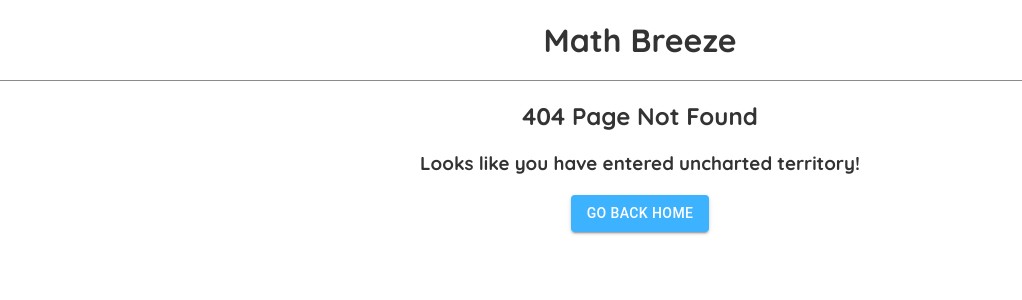
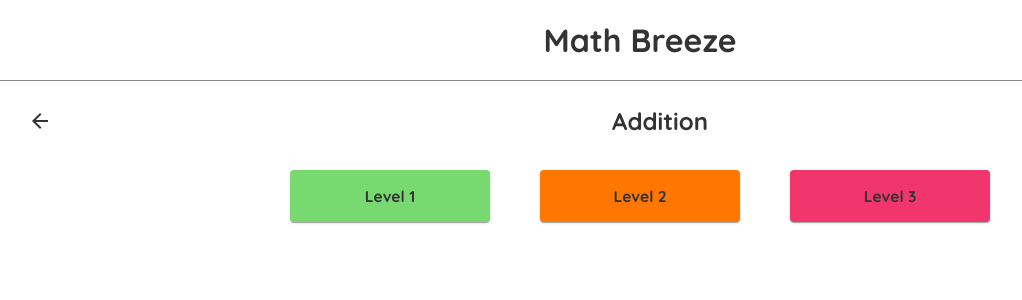
Before and after one commit to Vedanth-Ramji/mathbreeze-website, a React (Create React App) app: page /practice/addition in a window 1280 px wide. Before the commit this address had no page. Shown: the top 300 px of the page, without its empty margins (0-1022 px from the left). Built offline with nearby package versions, Linux system fonts and the light colour scheme.

Commit message:
finished all operations pages

```diff
--- a/src/App.js
+++ b/src/App.js
@@ -13,6 +13,11 @@ import NumberFactsPage from './pages/NumberFactsPage';
 import PracticePage from './pages/PracticePage';
 import PageNotFoundPage from './pages/PageNotFoundPage';
 
+import AdditionPage from './pages/operationsPages/AdditionPage';
+import SubtractionPage from './pages/operationsPages/SubtractionPage';
+import MultiplicationPage from './pages/operationsPages/MultiplicationPage';
+import DivisionPage from './pages/operationsPages/DivisionPage';
+
 export default function App() {
     return (
         <div className='app'>
@@ -23,6 +28,10 @@ export default function App() {
                     <Route exact path='/' component={HomePage} />
                     <Route exact path='/number-facts' component={NumberFactsPage} />
                     <Route exact path='/practice' component={PracticePage} />
+                    <Route exact path='/practice/addition' component={AdditionPage} />
+                    <Route exact path='/practice/subtraction' component={SubtractionPage} />
+                    <Route exact path='/practice/multiplication' component={MultiplicationPage} />
+                    <Route exact path='/practice/division' component={DivisionPage} />
                     <Route component={PageNotFoundPage} />
                 </Switch>
             </Router>
--- /dev/null
+++ b/src/components/LevelsMenu.jsx
@@ -0,0 +1,28 @@
+import MenuCard from './MenuCard';
+import '../styles/componentStyles/MenuStyles.css';
+
+export default function LevelsMenu({operationName}) {
+    const templateLink = `/practice/${operationName.toLowerCase()}/`;
+
+    return (
+        <div className='menu'>
+            <MenuCard
+                title='Level 1'
+                link={templateLink + 'level1'}
+                color='#77D970'
+            />
+
+            <MenuCard
+                title='Level 2'
+                link={templateLink + 'level2'}
+                color='#FF7600'
+            />
+
+            <MenuCard
+                title='Level 3'
+                link={templateLink + 'level3'}
+                color='#f1356d'
+            />
+        </div>
+    );
+}
--- /dev/null
+++ b/src/pages/operationsPages/AdditionPage.jsx
@@ -0,0 +1,7 @@
+import LevelsPageTemplate from '../../templates/LevelsPageTemplate';
+
+export default function AdditionPage() {
+    return (
+        <LevelsPageTemplate operationName='Addition' />
+    );
+}
--- /dev/null
+++ b/src/pages/operationsPages/DivisionPage.jsx
@@ -0,0 +1,7 @@
+import LevelsPageTemplate from '../../templates/LevelsPageTemplate';
+
+export default function DivisionPage() {
+    return (
+        <LevelsPageTemplate operationName='Division' />
+    );
+}
--- /dev/null
+++ b/src/pages/operationsPages/MultiplicationPage.jsx
@@ -0,0 +1,7 @@
+import LevelsPageTemplate from '../../templates/LevelsPageTemplate';
+
+export default function MultiplicatonPage() {
+    return (
+        <LevelsPageTemplate operationName='Multiplication' />
+    );
+}
--- /dev/null
+++ b/src/pages/operationsPages/SubtractionPage.jsx
@@ -0,0 +1,7 @@
+import LevelsPageTemplate from '../../templates/LevelsPageTemplate';
+
+export default function SubtractionPage() {
+    return (
+        <LevelsPageTemplate operationName='Subtraction' />
+    );
+}
--- /dev/null
+++ b/src/templates/LevelsPageTemplate.jsx
@@ -0,0 +1,11 @@
+import SubHeader from '../components/SubHeader';
+import LevelsMenu from '../components/LevelsMenu';
+
+export default function LevelsPageTemplate({operationName}) {
+    return (
+        <div className='levelsPageTemplate'>
+            <SubHeader title={operationName} link='/practice' />
+            <LevelsMenu operationName={operationName} />
+        </div>
+    );
+}
```
